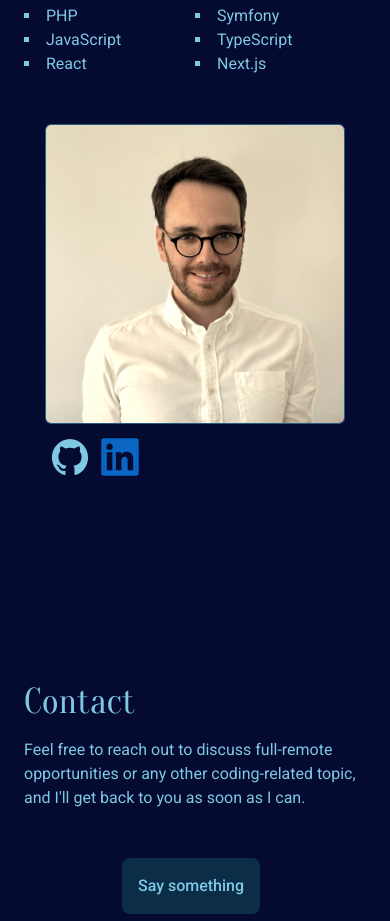
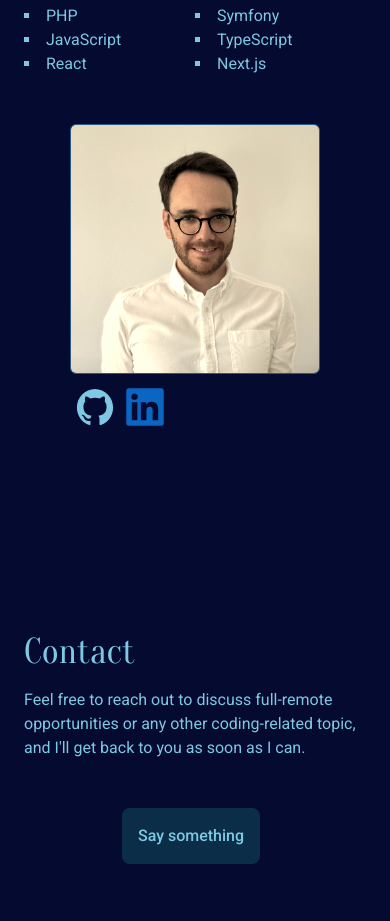
Before and after one commit to jgarciatorralba/presentation-portfolio-project, a Next.js app: page / in a window 390 px wide. Shown: the part 1240-2161 px from the top of the page. Built offline with nearby package versions, Linux system fonts and the light colour scheme.

Commit message:
fix image size in xs screens

```diff
--- a/app/_components/about.tsx
+++ b/app/_components/about.tsx
@@ -26,7 +26,7 @@ export default function About(): ReactNode {
                                 <li className="sm:col-span-2">Next.js</li>
                             </ul>
                         </div>
-                        <div className="min-w-[250px] md:min-w-[300px] lg:order-first mx-auto">
+                        <div className="w-[250px] md:min-w-[300px] lg:order-first mx-auto">
                             <Image src="/pic.png" alt="Front Picture" width={300} height={300} className="rounded-md sepia-[.35] contrast-[1.1] border border-midnightBlue" quality={100} />
                             <div className="flex flex-row justify-start py-2">
                                 <a className="transition hover:scale-110 w-100" href={gitHubProfile} rel="noopener noreferrer" target="_blank"><Image src="/github.svg" quality={100} alt="GitHub Logo" width={50} height={50} /></a>
```
